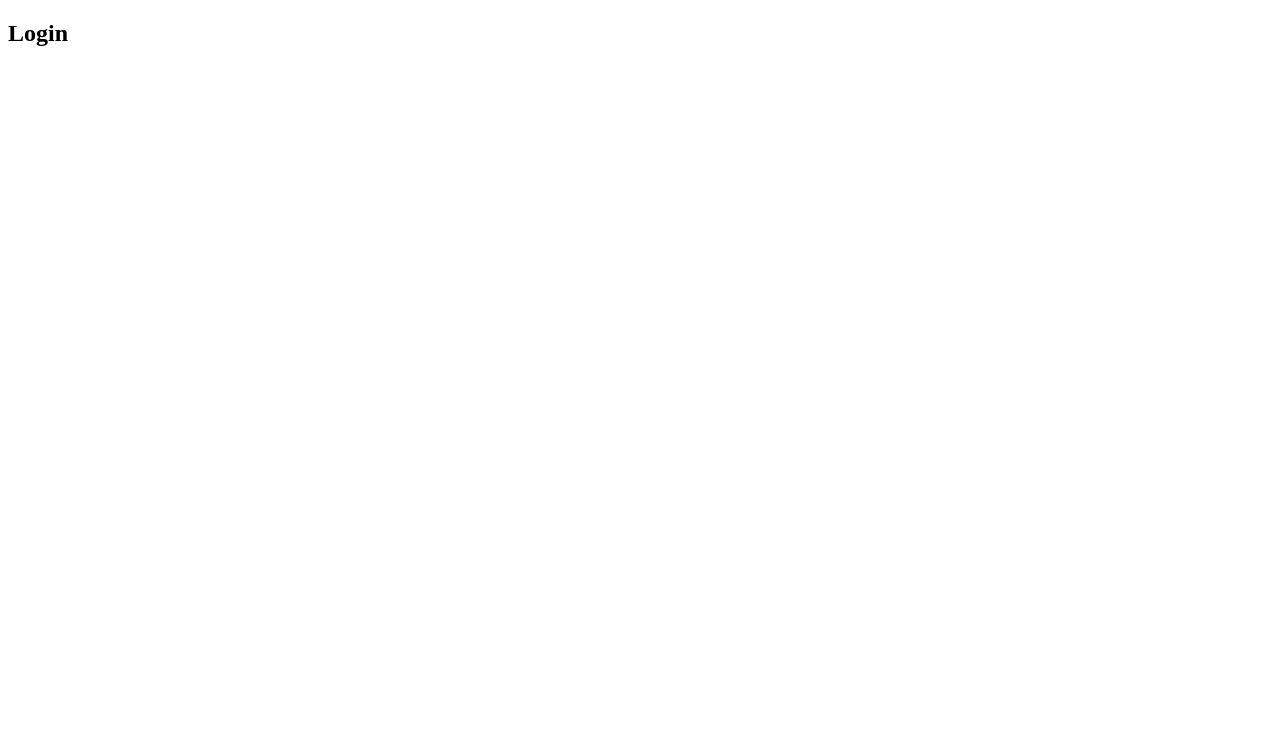
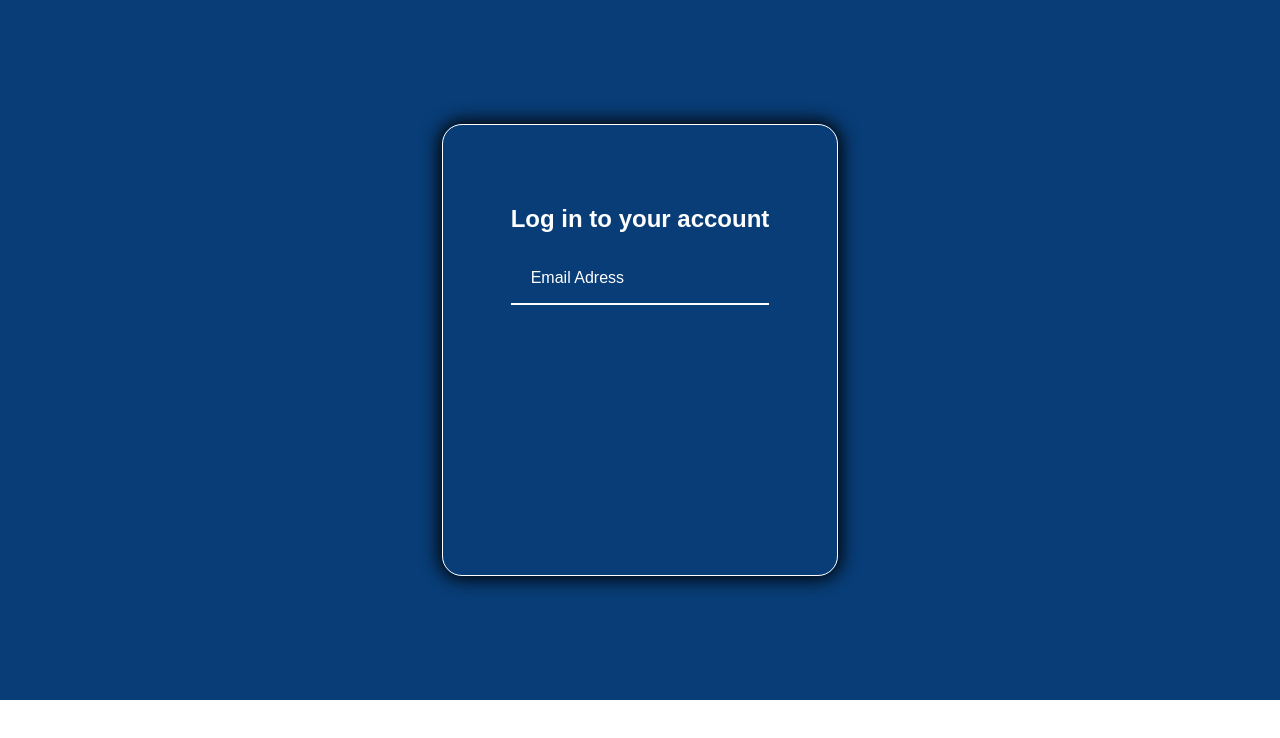
Before and after one commit to massimokris/drixit_challenge, a React app in the folder challenge/frontend/: page /login in a window 1280 px wide. Shown: the top 738 px of the page. Built offline with nearby package versions, Linux system fonts and the light colour scheme.

Commit message:
login content and styles

```diff
--- /dev/null
+++ b/challenge/frontend/src/assets/styles/components/Layout.scss
@@ -0,0 +1,23 @@
+body {
+  margin: 0;
+}
+
+#app {
+  background: #083d77;
+  display: flex;
+  align-items: center;
+  justify-content: center;
+  flex-direction: column;
+  padding: 0px 30px;
+  min-height: 700px;
+  font-family: "Muli", sans-serif;
+}
+
+#app a {
+  color: white;
+  text-decoration: none;
+}
+
+#app a:hover {
+  text-decoration: underline;
+}
--- /dev/null
+++ b/challenge/frontend/src/assets/styles/components/Login.scss
@@ -0,0 +1,67 @@
+.login__container {
+  background-color: rgba(255, 255, 255, 0);
+  box-shadow: black 0 0 18px 3px;
+  border: 1px solid white;
+  border-radius: 20px;
+  color: white;
+  padding: 60px 68px 40px;
+  min-height: 350px;
+  width: auto;
+  display: flex;
+  flex-direction: column;
+}
+
+.login__container--form {
+  display: flex;
+  flex-direction: column;
+}
+
+.login__container--form label {
+  font-size: 14px;
+  display: flex;
+  align-items: center;
+}
+
+.input {
+  background-color: transparent;
+  border-left: 0px;
+  border-right: 0px;
+  border-top: 0px;
+  border-bottom: 2px solid white;
+  font-size: 16px;
+  font-family: "Muli", sans-serif;
+  margin-bottom: 20px;
+  padding: 0px 20px;
+  outline: none;
+  height: 50px;
+  color: white;
+}
+
+.input[name="password"] {
+  display: none;
+}
+
+::placeholder {
+  color: white;
+}
+
+.button {
+  background-color: rgba(255, 255, 255, 0.06);
+  border: none;
+  border-radius: 25px;
+  cursor: pointer;
+  color: white;
+  font-size: 16px;
+  font-weight: bold;
+  font-family: "Muli", sans-serif;
+  height: 50px;
+  letter-spacing: 1px;
+  margin: 10px 0px;
+  outline: none;
+  display: none;
+}
+
+.button:hover {
+  transform: scale(1.1);
+  box-shadow: black 0 0 10px 1px;
+}
--- a/challenge/frontend/src/components/Login.jsx
+++ b/challenge/frontend/src/components/Login.jsx
@@ -1,7 +1,31 @@
 import React from 'react';
+import '../assets/styles/components/Login.scss';
 
-const Login = () => (
-    <h1>Login</h1>
-);
+const Login = () => {
+    return (
+        <div className="login__container">
+          <h2>Log in to your account</h2>
+          <form action="" className="login__container--form">
+            <input
+              name="email"
+              aria-label="Email"
+              className="input"
+              type="text"
+              placeholder="Email Adress"
+              required
+            />
+            <input
+              name="password"
+              aria-label="Password"
+              className="input"
+              type="password"
+              placeholder="Password"
+              required
+            />
+            <button className="button" type="submit">Login</button>
+          </form>
+        </div>
+    );
+}
 
 export default Login;
```
Also changed, not shown: challenge/frontend/src/components/Layout.jsx (+6 -5 lines).
